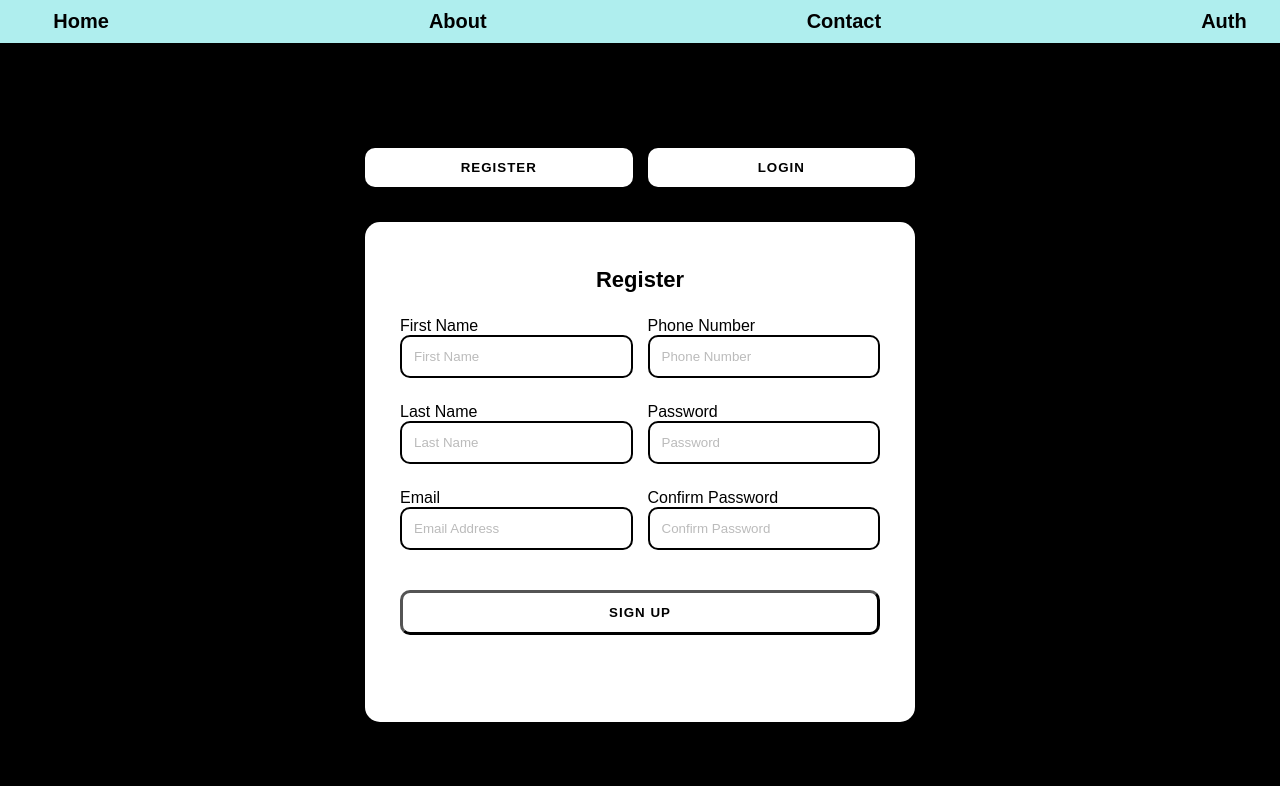
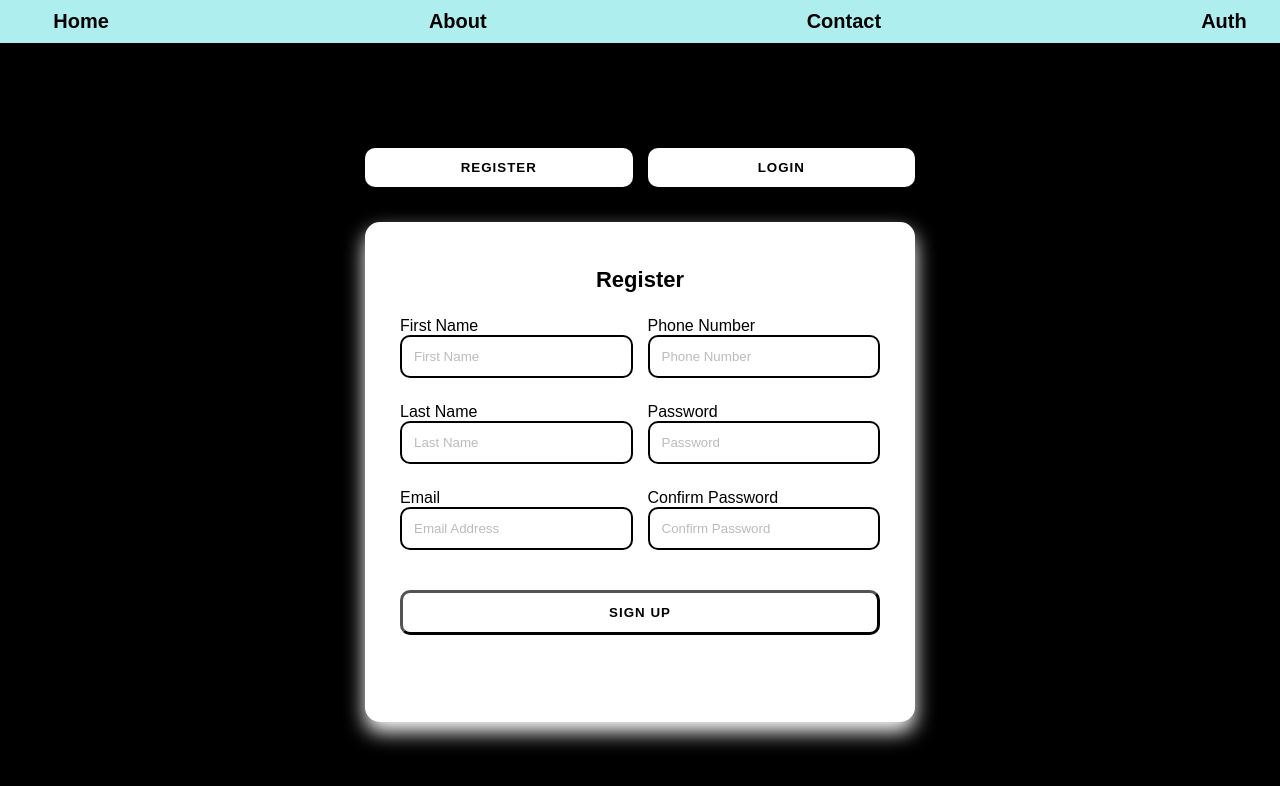
Before and after one commit to Eshhaa11/React-lesson1, a React (Create React App) app: page / in a window 1280 px wide. Shown: the top 786 px of the page. Built offline with nearby package versions, Linux system fonts and the light colour scheme.

Commit message:
style: Change box-shadow color to white for improved contrast in FormComponent

```diff
--- a/src/Components/FormComponent.css
+++ b/src/Components/FormComponent.css
@@ -16,7 +16,7 @@ body {
     padding: 30px 35px;
     width: 100%;
     max-width: 480px;
-    box-shadow: 0 10px 20px rgba(0, 0, 0, 0.5);
+    box-shadow: 0 10px 20px white;
     text-align: center;
 }
 
```
